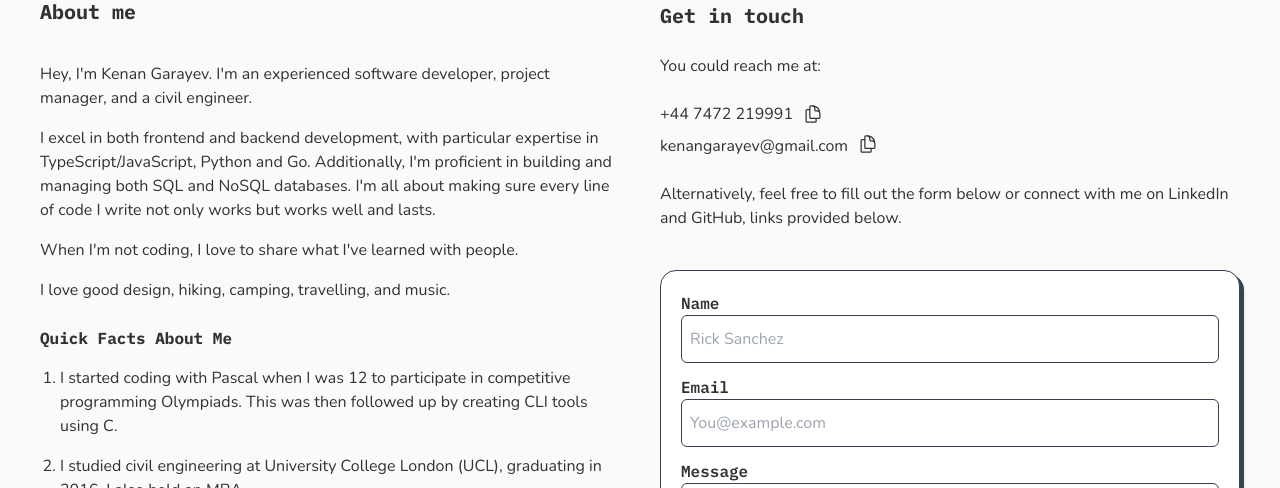
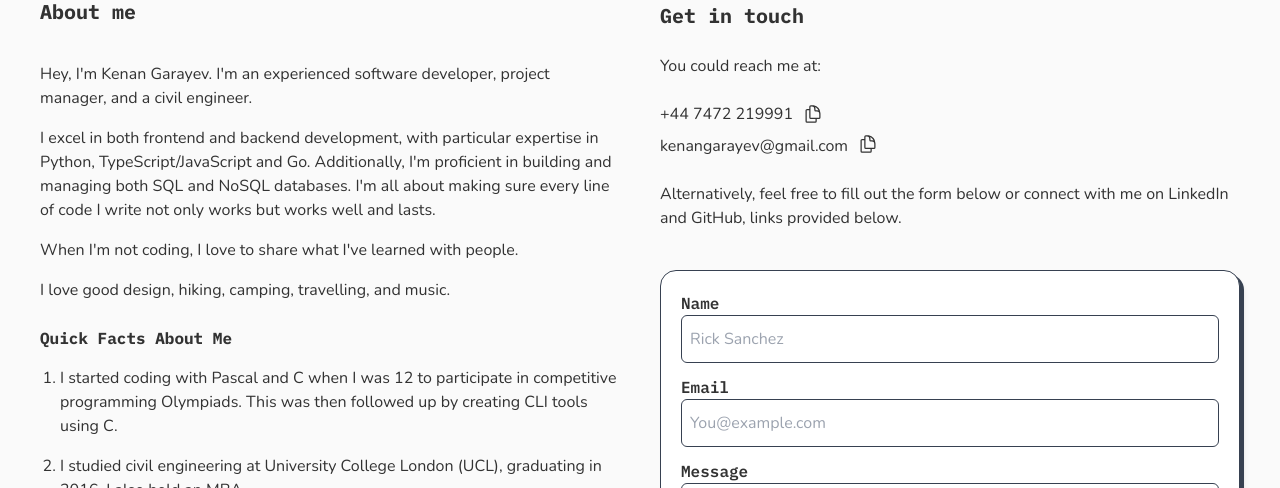
Before and after one commit to kgarayev/portfolio, a Next.js app: page / in a window 1280 px wide. Shown: the part 2980-3468 px from the top of the page. Built offline with nearby package versions, Linux system fonts and the light colour scheme; a web font is replaced by a local one.

Commit message:
Update About.tsx

```diff
--- a/src/components/About.tsx
+++ b/src/components/About.tsx
@@ -33,7 +33,7 @@ const About = forwardRef<HTMLDivElement>((props, ref) => {
             </p>
             <p className="mb-4">
               I excel in both frontend and backend development, with particular
-              expertise in TypeScript/JavaScript, Python and Go. Additionally,
+              expertise in Python, TypeScript/JavaScript and Go. Additionally,
               I&apos;m proficient in building and managing both SQL and NoSQL
               databases. I&apos;m all about making sure every line of code I
               write not only works but works well and lasts.
@@ -55,7 +55,7 @@ const About = forwardRef<HTMLDivElement>((props, ref) => {
         </h5>
         <ol className="list-decimal pl-5 flex flex-col gap-4 mb-4">
           <li>
-            I started coding with Pascal when I was 12 to participate in
+            I started coding with Pascal and C when I was 12 to participate in
             competitive programming Olympiads. This was then followed up by
             creating CLI tools using C.
           </li>
```
